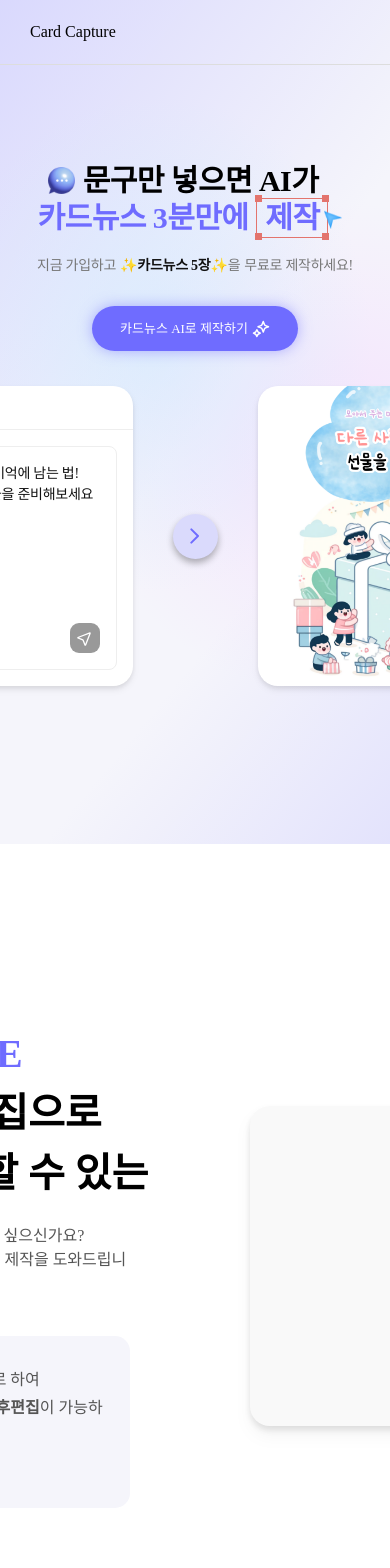
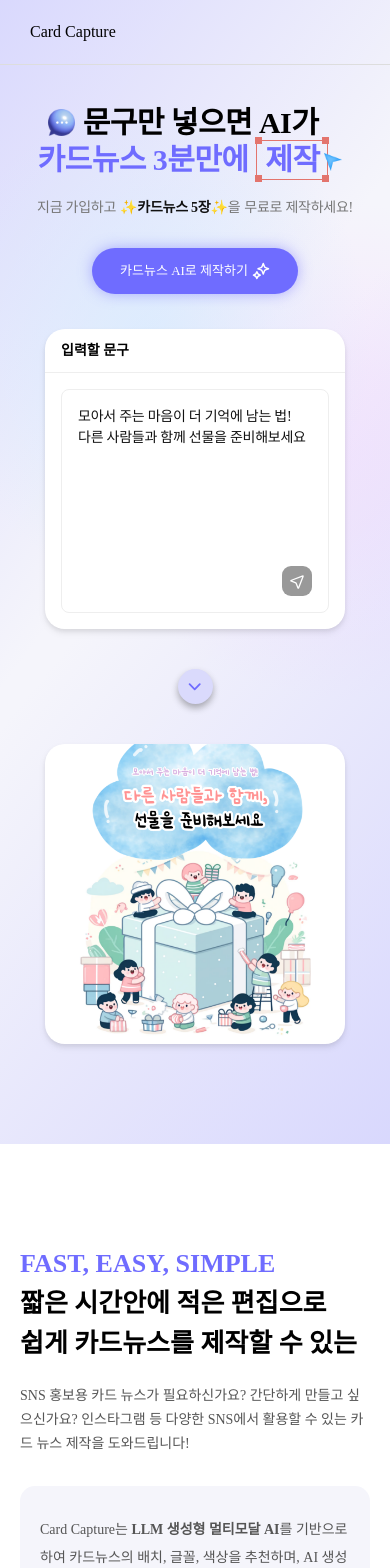
Before and after one commit to SW-rocket-dan/card-capture-fe, a Next.js app in the folder card-capture/: page / in a window 390 px wide. Shown: the top 1568 px of the page. Built offline with nearby package versions, Linux system fonts and the light colour scheme; a web font is replaced by a local one.

Commit message:
feat(Description): 설명 반응형 적용

```diff
--- a/card-capture/src/components/main/Banner/Banner.tsx
+++ b/card-capture/src/components/main/Banner/Banner.tsx
@@ -5,9 +5,9 @@ import BannerImage from '@/components/main/Banner/components/BannerImage/BannerI
 
 const Banner = () => {
   return (
-    <div className="relative flex h-dvh w-full items-center justify-center overflow-hidden">
+    <div className="relative flex h-fit w-full items-center justify-center overflow-hidden md:h-dvh">
       <BannerBg />
-      <div className="flex w-fit flex-col items-center justify-center gap-[30px]">
+      <div className="flex w-fit flex-col items-center justify-center gap-[30px] py-[100px]">
         <BannerText />
         <BannerButton />
         <BannerImage />
--- a/card-capture/src/components/main/Banner/components/BannerBg/BannerBg.styles.css
+++ b/card-capture/src/components/main/Banner/components/BannerBg/BannerBg.styles.css
@@ -41,12 +41,12 @@
 .right-bottom-gradation {
     position: absolute;
     width: 899px;
-    height: 1200px;
+    height: 1500px;
     /*left: 520px;*/
-    right: -300px;
-    top: -19px;
+    right: -200px;
+    top: -30px;
 
-    background: linear-gradient(219.57deg, #C6C5FF 1.96%, rgba(255, 255, 255, 0) 48.99%);
+    background: linear-gradient(219.57deg, #C6C5FF 1.96%, rgba(255, 255, 255, 0) 55.99%);
     transform: rotate(90deg);
     z-index: 1;
 
--- a/card-capture/src/components/main/Banner/components/BannerBg/BannerBg.tsx
+++ b/card-capture/src/components/main/Banner/components/BannerBg/BannerBg.tsx
@@ -3,7 +3,7 @@ import './BannerBg.styles.css';
 
 const BannerBg = () => {
   return (
-    <div className="bg-bannerbg absolute left-0 top-0 z-[-10] h-dvh w-full overflow-hidden pt-[65px]">
+    <div className="bg-bannerbg absolute left-0 top-0 z-[-10] h-full w-full overflow-hidden pt-[65px] md:h-dvh">
       <div className="left-top-gradation" />
       <div className="left-bottom-gradation" />
       <div className="right-middle-gradation" />
--- a/card-capture/src/components/main/Banner/components/BannerImage/BannerImage.tsx
+++ b/card-capture/src/components/main/Banner/components/BannerImage/BannerImage.tsx
@@ -1,12 +1,34 @@
 import CursorIcon from '@/components/common/Icon/CursorIcon';
 import RightIcon from '@/components/common/Icon/RightIcon';
 import TypingAnimation from '@/components/common/Animation/TypingAnimation/TypingAnimation';
+import { useEffect, useState } from 'react';
+import DownIcon from '@/components/common/Icon/DownIcon';
 
 const BannerImage = () => {
   const textLines = ['모아서 주는 마음이 더 기억에 남는 법!', '다른 사람들과 함께 선물을 준비해보세요'];
 
+  /**
+   * 반응형을 위해 window.innerWidth를 저장하여 모바일 화면에서는 버튼들이 숨겨지도록 처리
+   */
+  const [windowWidth, setWindowWidth] = useState(window.innerWidth);
+
+  useEffect(() => {
+    const resizeHandler = () => {
+      setWindowWidth(window.innerWidth);
+    };
+
+    window.addEventListener('resize', resizeHandler);
+
+    return () => {
+      window.removeEventListener('resize', resizeHandler);
+    };
+  }, []);
+
+  // 너비가 640px 이하일 때 요소들을 숨김
+  const isMobile = windowWidth <= 768;
+
   return (
-    <div className="flex flex-row items-center justify-center gap-[40px] pt-[5px]">
+    <div className="flex flex-col items-center justify-center gap-[40px] pt-[5px] md:flex-row">
       {/* 입력할 문구 div */}
       <div className="flex h-[300px] w-[300px] flex-col rounded-[20px] bg-white drop-shadow-md">
         <p className="border-lightBorder border-b-[1px] px-[16px] py-[11px] text-[14px] font-semibold">입력할 문구</p>
@@ -21,8 +43,8 @@ const BannerImage = () => {
       </div>
 
       {/* 화살표 아이콘 */}
-      <div className="bg-light-main shadow-drop-bold flex h-[45px] w-[45px] items-center justify-center rounded-full">
-        <RightIcon height={16} className="text-main" />
+      <div className="bg-light-main shadow-drop-bold flex h-[35px] w-[35px] items-center justify-center rounded-full md:h-[45px] md:w-[45px]">
+        {isMobile ? <DownIcon width={18} className="text-main" /> : <RightIcon height={16} className="text-main" />}
       </div>
 
       {/* 완성본 이미지 div */}
--- a/card-capture/src/components/main/Banner/components/BannerText/BannerText.tsx
+++ b/card-capture/src/components/main/Banner/components/BannerText/BannerText.tsx
@@ -1,5 +1,3 @@
-import Image from 'next/image';
-
 const BannerText = () => {
   return (
     <div className="flex flex-col gap-[15px]">
--- a/card-capture/src/components/main/Description/Description.tsx
+++ b/card-capture/src/components/main/Description/Description.tsx
@@ -1,28 +1,50 @@
+import { useEffect, useState } from 'react';
+
 const Description = () => {
+  /**
+   * 반응형을 위해 window.innerWidth를 저장하여 모바일 화면에서는 텍스트에 줄바꿈을 넣어줌
+   */
+  const [windowWidth, setWindowWidth] = useState(window.innerWidth);
+
+  useEffect(() => {
+    const resizeHandler = () => {
+      setWindowWidth(window.innerWidth);
+    };
+
+    window.addEventListener('resize', resizeHandler);
+
+    return () => {
+      window.removeEventListener('resize', resizeHandler);
+    };
+  }, []);
+
+  // 너비가 768px 이하일 때 요소들을 숨김
+  const isMobile = windowWidth <= 768;
   return (
-    <div className="flex h-dvh w-full items-center justify-center bg-white">
-      <div className="flex flex-row items-center justify-center gap-[120px]">
-        <div className="flex w-[500px] flex-col gap-[40px]">
-          <div className="gap flex flex-col gap-[20px]">
-            <div className="flex flex-col whitespace-nowrap text-[40px] font-bold leading-[60px]">
+    <div className="flex h-fit w-full items-center justify-center bg-white lg:h-dvh">
+      <div className="flex flex-col items-center justify-center gap-[40px] py-[100px] lg:flex-row lg:gap-[120px]">
+        <div className="flex w-[350px] flex-col items-center justify-center gap-[30px] sm:w-[420px] md:gap-[40px] lg:w-[500px]">
+          <div className="flex w-full flex-col gap-[20px] whitespace-nowrap">
+            <div className="flex flex-col text-[26px] font-bold leading-[40px] md:text-[40px] md:leading-[60px]">
               <p className="font-extrabold text-main">FAST, EASY, SIMPLE</p>
               <p>짧은 시간안에 적은 편집으로</p>
               <p>쉽게 카드뉴스를 제작할 수 있는</p>
             </div>
-            <p className="font-light leading-6 text-gray2">
-              SNS 홍보용 카드 뉴스가 필요하신가요? 간단하게 만들고 싶으신가요? <br />
+            <p className="whitespace-normal text-sm font-light leading-6 text-gray2 md:whitespace-nowrap md:text-base">
+              SNS 홍보용 카드 뉴스가 필요하신가요? 간단하게 만들고 싶으신가요? {!isMobile && <br />}
               인스타그램 등 다양한 SNS에서 활용할 수 있는 카드 뉴스 제작을 도와드립니다!
             </p>
           </div>
 
-          <div className="bg-bannerbg rounded-[15px] px-[25px] py-[30px] text-[16px] leading-7 text-gray2">
-            Card Capture는 <span className="font-bold">LLM 생성형 멀티모달 AI</span>를 기반으로 하여 <br />
-            카드뉴스의 배치, 글꼴, 색상을 추천하며, AI 생성 후 <span className="font-bold">후편집</span>이 가능하고
-            <br />
+          <div className="bg-bannerbg rounded-[15px] px-[20px] py-[30px] text-[14px] leading-7 text-gray2 md:w-[420px] md:px-[25px] md:py-[30px] md:text-[16px] lg:w-[500px]">
+            Card Capture는 <span className="font-bold">LLM 생성형 멀티모달 AI</span>를 기반으로 하여{' '}
+            {!isMobile && <br />}
+            카드뉴스의 배치, 글꼴, 색상을 추천하며, AI 생성 후 <span className="font-bold">후편집</span>이 가능하고{' '}
+            {!isMobile && <br />}
             일러스트와 배경 <span className="font-bold">재생성 기능</span>을 제공합니다.
           </div>
         </div>
-        <div className="h-[320px] w-[510px] rounded-[20px] bg-light-gray drop-shadow-lg">
+        <div className="h-[200px] w-[350px] rounded-[20px] bg-light-gray drop-shadow-lg sm:w-[400px] md:h-[320px] md:w-[510px]">
           {/* 사용 영상 gif 들어갈 자리 */}
         </div>
       </div>
```
